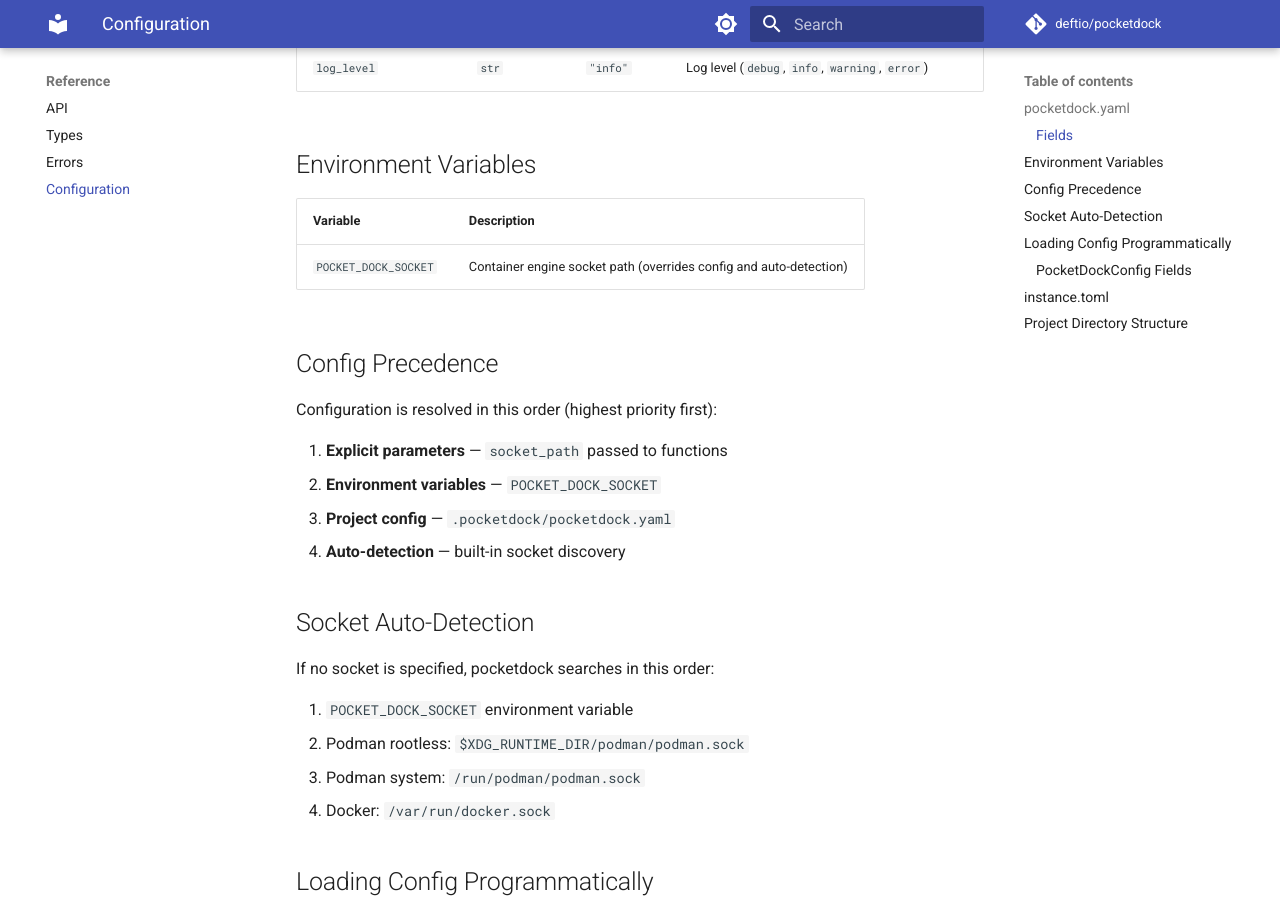
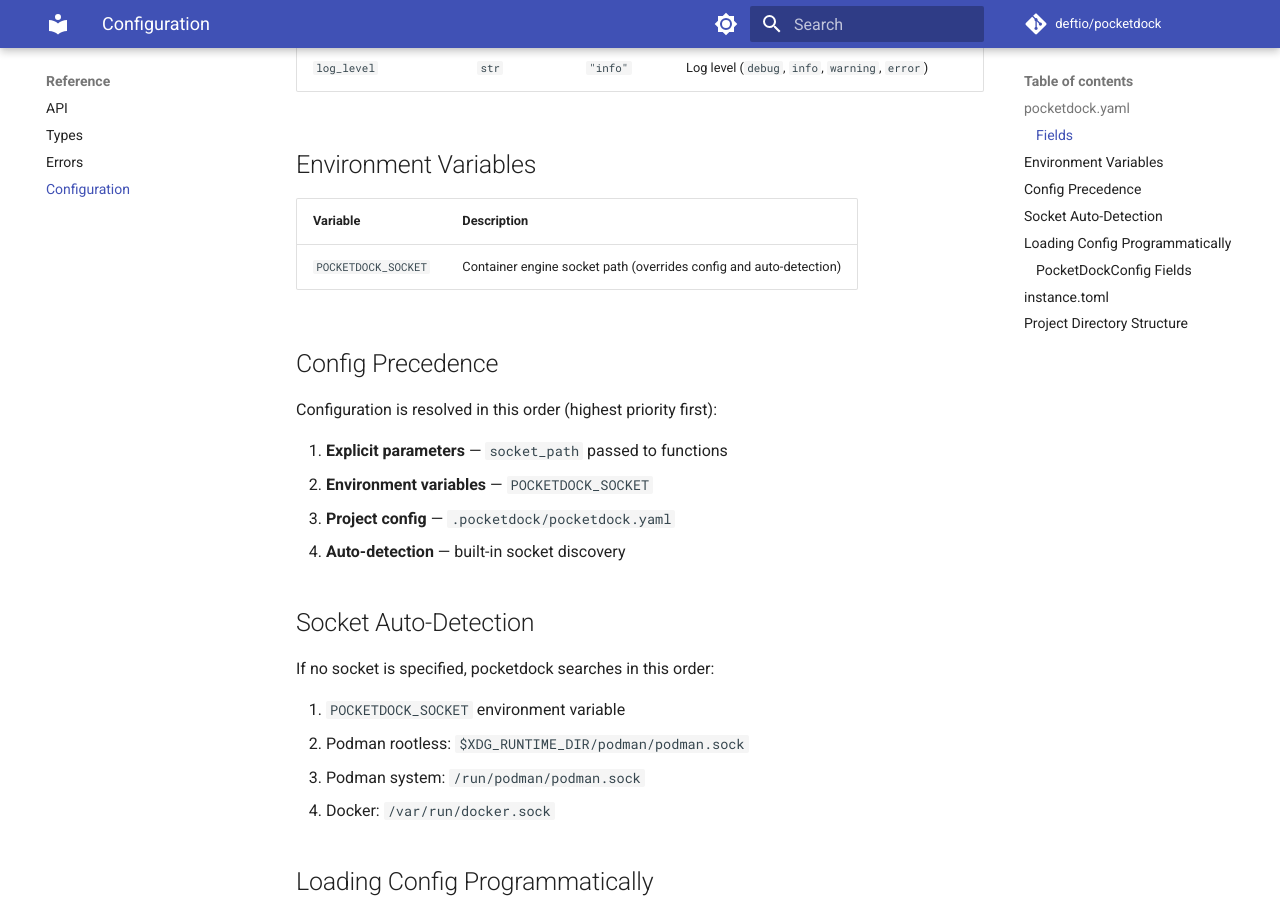
Before and after one commit to deftio/pocketdock, an MkDocs documentation site: the page built from docs/reference/configuration.md, in a window 1280 px wide and 900 px high, scrolled down 1107 px. Built offline with MkDocs 1.6.1 and Material for MkDocs 9.7.7, drawn with Linux system fonts in a browser that asks for light colours; comment, search, counter and statistics services are not loaded.

Commit message:
fix: rename POCKET_DOCK_SOCKET env var to POCKETDOCK_SOCKET
Co-Authored-By: Claude Opus 4.6 <noreply@anthropic.com>

```diff
--- a/docs/reference/configuration.md
+++ b/docs/reference/configuration.md
@@ -36,14 +36,14 @@ log_level: info
 
 | Variable | Description |
 |----------|-------------|
-| `POCKET_DOCK_SOCKET` | Container engine socket path (overrides config and auto-detection) |
+| `POCKETDOCK_SOCKET` | Container engine socket path (overrides config and auto-detection) |
 
 ## Config Precedence
 
 Configuration is resolved in this order (highest priority first):
 
 1. **Explicit parameters** — `socket_path` passed to functions
-2. **Environment variables** — `POCKET_DOCK_SOCKET`
+2. **Environment variables** — `POCKETDOCK_SOCKET`
 3. **Project config** — `.pocketdock/pocketdock.yaml`
 4. **Auto-detection** — built-in socket discovery
 
@@ -51,7 +51,7 @@ Configuration is resolved in this order (highest priority first):
 
 If no socket is specified, pocketdock searches in this order:
 
-1. `POCKET_DOCK_SOCKET` environment variable
+1. `POCKETDOCK_SOCKET` environment variable
 2. Podman rootless: `$XDG_RUNTIME_DIR/podman/podman.sock`
 3. Podman system: `/run/podman/podman.sock`
 4. Docker: `/var/run/docker.sock`
```
Also changed, not shown: CHANGELOG.md (+1 -1 lines), docs/cli.md (+1 -1 lines), docs/concepts/connection-model.md (+2 -2 lines), plan/acceptance-gates.md (+1 -1 lines), plan/pocketdock-plan.md (+1 -1 lines), 6 other files.
